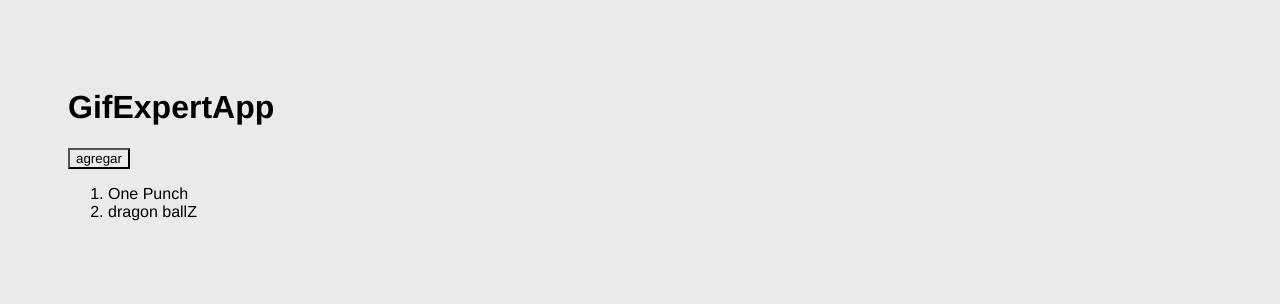
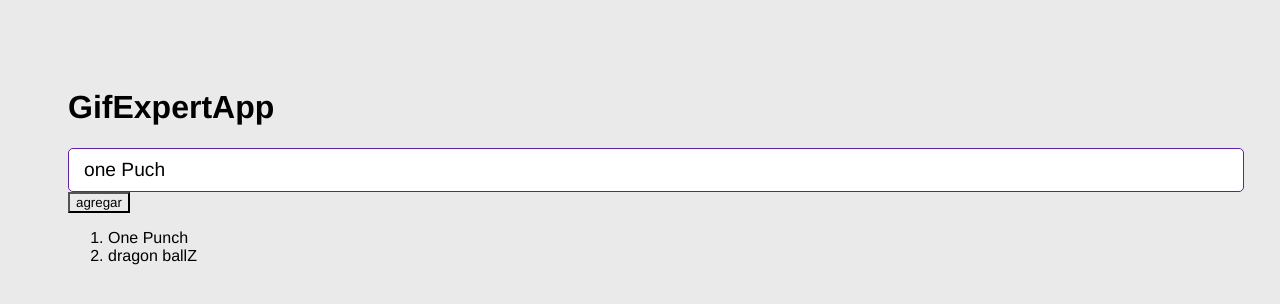
Before and after one commit to GusBauAr/Working-Repository-GUSTAVO, a React (Vite) app in the folder Course_React_GustavoBautista/04-gif-expert-app/: page / in a window 1280 px wide. Shown: the top 304 px of the page. Built offline with nearby package versions, Linux system fonts and the light colour scheme.

Commit message:
Componente AddCategory

```diff
--- a/Course_React_GustavoBautista/04-gif-expert-app/src/GifExpertApp.jsx
+++ b/Course_React_GustavoBautista/04-gif-expert-app/src/GifExpertApp.jsx
@@ -1,4 +1,5 @@
 import { useState } from 'react';
+import { AddCategory } from './components/addCategory';
 
 
 export const GifExpertApp = () => {
@@ -16,6 +17,7 @@ export const GifExpertApp = () => {
         {/* titulo */}
         <h1>GifExpertApp</h1>
         {/* imput */}
+        <AddCategory/>
 
 
         {/* listado de gifs */}
--- /dev/null
+++ b/Course_React_GustavoBautista/04-gif-expert-app/src/components/AddCategory.jsx
@@ -0,0 +1,29 @@
+import { useState } from 'react';
+
+
+export const AddCategory = () => {
+
+    const [inputValue, setInputValue] = useState('one Puch');
+
+    const onInputChange = ({target})=>{
+
+        setInputValue(target.value);
+    }
+
+    const onSubmit = (event) => {
+        event.preventDefault();
+        console.log(inputValue);
+    }
+
+    return (
+    <form onSubmit={(event) => onSubmit(event)}>
+        <input
+        type='text'
+        placeholder='Buscar gift'
+        value={inputValue}
+        onChange={onInputChange}
+    />
+    </form>
+
+  )
+}
```
